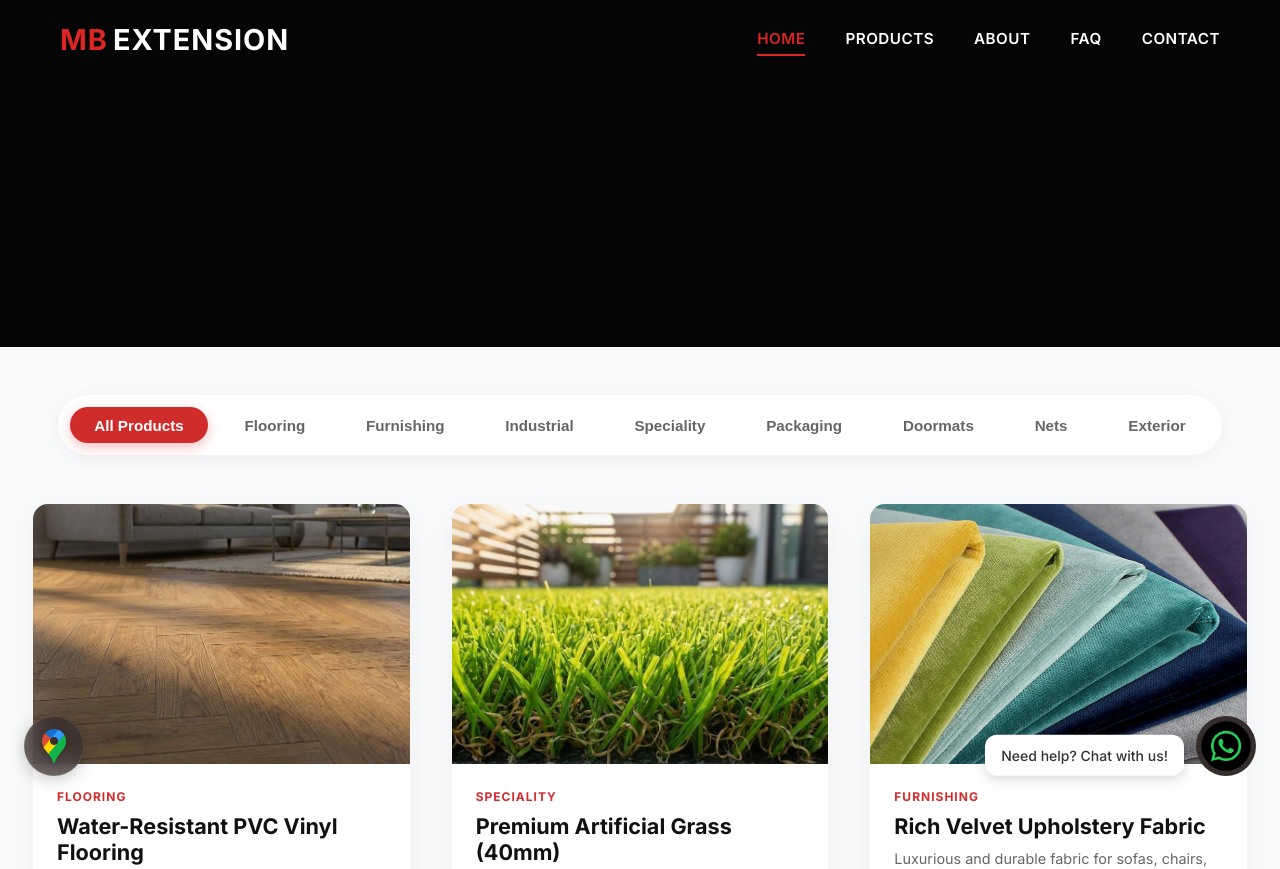
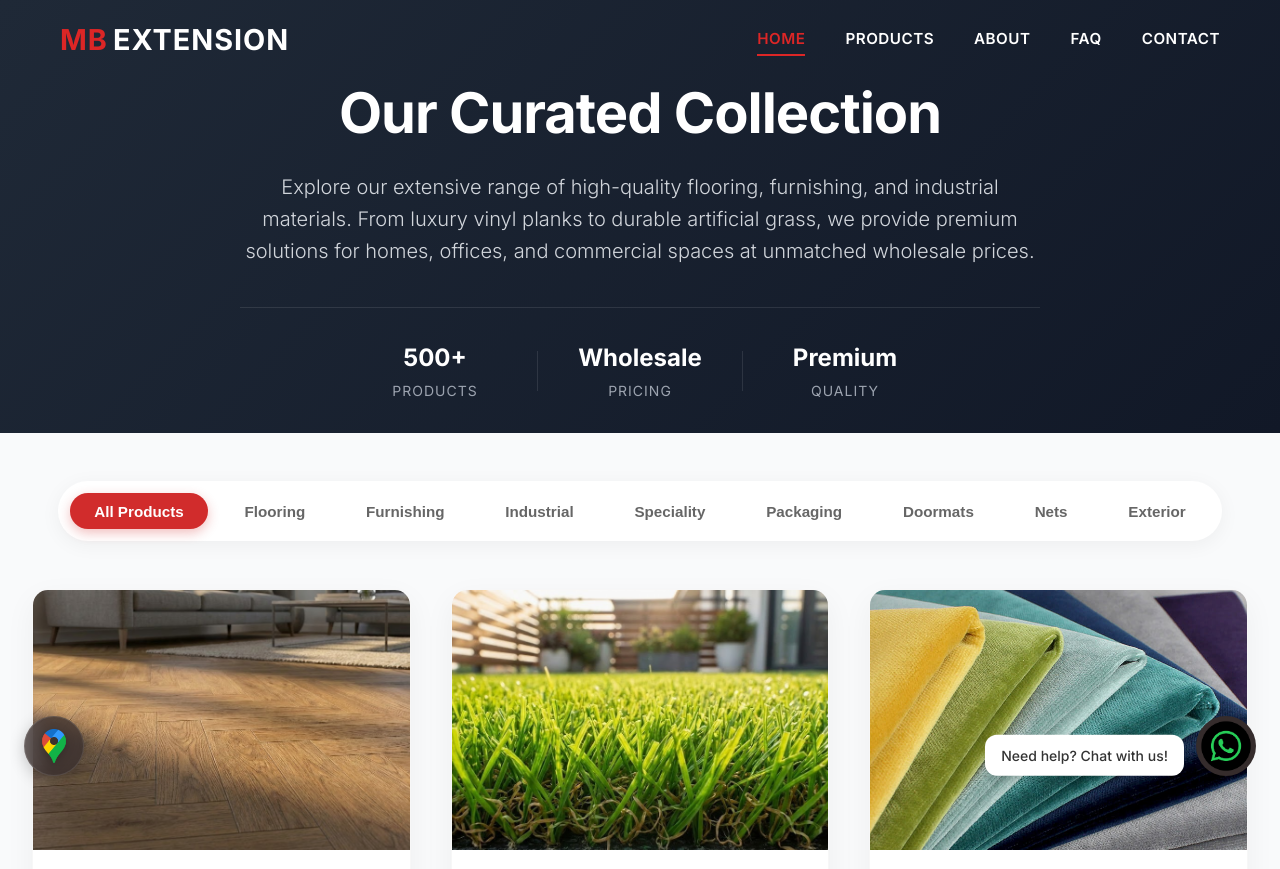
Before and after one commit to Girish2513/Manoj-Brothers-Extension, a React (Vite) app: page /products in a window 1280 px wide. Shown: the top 869 px of the page. Built offline with nearby package versions, Linux system fonts and the light colour scheme.

Commit message:
fixed minor cahnges

```diff
--- a/src/components/Home-section/Collections.css
+++ b/src/components/Home-section/Collections.css
@@ -85,10 +85,10 @@
     transform: scale(1.05);
 }
 
-.collection-card:hover .collection-overlay {
+/* .collection-card:hover .collection-overlay {
     background: rgba(195, 0, 47, 0.85);
-    /* Red Overlay on Hover */
-}
+    Red Overlay on Hover
+} */
 
 .collection-content {
     color: var(--color-white);
--- a/src/components/Home-section/Collections.jsx
+++ b/src/components/Home-section/Collections.jsx
@@ -6,7 +6,7 @@ import './Collections.css';
 
 // Importing existing images for collage
 import carpetImg from '../../assets/beige-carpet.jpg';
-import curtainImg from '../../assets/black-curtain.jpg';
+import flooringImg from '../../assets/Luxury_vinyl_plank.jpeg';
 import grassImg from '../../assets/green_artificial_grass.jpg';
 
 const collections = [
@@ -26,9 +26,9 @@ const collections = [
     },
     {
         id: 3,
-        title: 'Furnishing',
-        subtitle: 'Luxury Curtains',
-        image: curtainImg,
+        title: 'Flooring',
+        subtitle: 'Luxury Vinyl Planks',
+        image: flooringImg,
         size: 'tall'
     }
 ];
--- a/src/components/Home-section/HeroSection.css
+++ b/src/components/Home-section/HeroSection.css
@@ -1,10 +1,11 @@
 .hero-section {
   position: relative;
-  height: 100vh;
+  min-height: 100vh;
   width: 100%;
   display: flex;
   align-items: flex-start;
-  padding-top: 22vh; /* balanced – do NOT change */
+  padding-top: 15vh;
+  /* balanced – do NOT change */
   overflow: hidden;
   background-color: var(--color-black);
 }
@@ -28,11 +29,9 @@
 .hero-overlay {
   position: absolute;
   inset: 0;
-  background: linear-gradient(
-    to bottom,
-    rgba(5, 5, 5, 0.3) 0%,
-    rgba(5, 5, 5, 0.85) 100%
-  );
+  background: linear-gradient(to bottom,
+      rgba(5, 5, 5, 0.3) 0%,
+      rgba(5, 5, 5, 0.85) 100%);
   z-index: 1;
 }
 
@@ -41,7 +40,7 @@
   position: relative;
   z-index: 2;
   color: var(--color-white);
-  max-width: 1000px;
+  width: 100%;
 }
 
 /* --- SCROLL REVEAL ANIMATION LOGIC --- */
@@ -50,6 +49,7 @@
     opacity: 0;
     transform: translateY(60px);
   }
+
   to {
     opacity: 1;
     transform: translateY(0);
@@ -63,7 +63,7 @@
   letter-spacing: 2px;
   text-transform: uppercase;
   color: rgba(255, 255, 255, 0.8);
-  margin-bottom: 18px;
+  /* margin-bottom: 18px; */
   border-left: 2px solid var(--color-red-accent);
   padding-left: 16px;
 
@@ -90,6 +90,8 @@
 
   /* Initial State: Hidden */
   opacity: 0;
+
+  max-width: 900px;
 }
 
 .hero-section.visible .hero-title {
@@ -184,6 +186,7 @@
   from {
     transform: scale(1.1);
   }
+
   to {
     transform: scale(1);
   }
--- a/src/components/Home-section/HeroSection.jsx
+++ b/src/components/Home-section/HeroSection.jsx
@@ -65,7 +65,7 @@ const HeroSection = () => {
           <Link to="/products" className="btn btn-primary">
             Explore Collection
           </Link>
-          <Link to="/contact" className="btn btn-outline">
+          <Link to="/contact" className="btn btn-white">
             Visit Showroom <ArrowRight size={18} style={{ marginLeft: '8px' }} />
           </Link>
         </div>
--- a/src/components/Home-section/WhyChooseUs.jsx
+++ b/src/components/Home-section/WhyChooseUs.jsx
@@ -1,5 +1,5 @@
 import React, { useEffect, useRef, useState } from 'react';
-import { Shield, Clock, Star, Truck } from 'lucide-react';
+import { Shield, Star, Truck, Layers } from 'lucide-react';
 import './WhyChooseUs.css';
 
 const features = [
@@ -17,9 +17,9 @@ const features = [
   },
   {
     id: 3,
-    icon: <Clock size={32} />,
-    title: "Quick Installation",
-    desc: "Expert team for swift & perfect fitting."
+    icon: <Layers size={32} />,
+    title: "Wide Selection",
+    desc: "Extensive collection of modern designs."
   },
   {
     id: 4,
--- a/src/pages/About.css
+++ b/src/pages/About.css
@@ -110,6 +110,7 @@
   -webkit-text-fill-color: transparent;
   color: transparent;
   line-height: 1.2;
+  text-align: center;
 }
 
 .about-hero p {
@@ -136,6 +137,7 @@
   font-size: 2.2rem;
   margin-bottom: 1.5rem;
   color: var(--about-text-black);
+  text-align: center;
 }
 
 .about-promise p {
@@ -168,6 +170,8 @@
 
 .about-timeline h2 {
   text-align: center;
+  width: 100%;
+  display: block;
   font-size: 2.5rem;
   margin-bottom: 4rem;
   color: white;
@@ -317,6 +321,8 @@
 
 .about-pillars h2 {
   text-align: center;
+  width: 100%;
+  display: block;
   font-size: 2.5rem;
   margin-bottom: 4rem;
   color: var(--about-text-black);
@@ -394,6 +400,8 @@
 
 .about-trust h2 {
   text-align: center;
+  width: 100%;
+  display: block;
   font-size: 2rem;
   margin-bottom: 3rem;
   color: white;
@@ -414,10 +422,10 @@
 
 @media (min-width: 768px) {
   .trust-list {
-    flex-direction: row;
-    flex-wrap: wrap;
+    display: grid;
+    grid-template-columns: repeat(2, 1fr);
+    gap: 2rem;
     justify-content: center;
-    gap: 3rem;
   }
 }
 
@@ -458,6 +466,9 @@
 .cta-section h2 {
   font-size: 2.5rem;
   margin-bottom: 1.5rem;
+  text-align: center;
+  width: 100%;
+  display: block;
 }
 
 .cta-section p {
--- a/src/pages/FAQ.jsx
+++ b/src/pages/FAQ.jsx
@@ -20,10 +20,6 @@ const FAQItem = ({ question, answer }) => {
 
 const FAQ = () => {
     const faqs = [
-        {
-            q: "Do you offer installation services?",
-            a: "Yes, we provide professional installation for all our products, including PVC flooring, artificial grass, and wallpapers, ensuring a perfect finish."
-        },
         {
             q: "Can I get a custom size for carpets or mats?",
             a: "Absolutely! We specialize in custom-cut solutions. Visit our showroom or contact us with your dimensions for a tailored quote."
--- a/src/pages/Products.css
+++ b/src/pages/Products.css
@@ -4,16 +4,17 @@
 .products-page {
   font-family: var(--font-body, sans-serif);
   color: var(--text-dark, #333);
-  background-color: #f9fafb; /* Light grey background */
+  background-color: #f9fafb;
+  /* Light grey background */
   min-height: 100vh;
 }
 
 /* --- HERO SECTION --- */
 .products-hero {
   position: relative;
-  background-color: #050505; /* Deep black to match Home */
+  background: linear-gradient(135deg, #1f2937 0%, #111827 100%);
   color: white;
-  padding: 8rem 2rem 6rem;
+  padding: 5rem 6rem 2rem;
   text-align: center;
   overflow: hidden;
   margin-bottom: 3rem;
@@ -26,18 +27,97 @@
   margin: 0 auto;
 }
 
+/* --- ANIMATIONS --- */
+@keyframes fadeUp {
+  from {
+    opacity: 0;
+    transform: translateY(30px);
+  }
+
+  to {
+    opacity: 1;
+    transform: translateY(0);
+  }
+}
+
 .hero-title {
   font-family: var(--font-heading, serif);
   font-size: 3.5rem;
   margin-bottom: 1.5rem;
-  color: #fff;
+  color: #ffffff;
+  line-height: 1.2;
+  opacity: 0;
+  animation: fadeUp 0.8s ease-out forwards;
 }
 
 .hero-subtitle {
   font-size: 1.25rem;
+  color: #d1d5db;
+  /* Lighter grey for better contrast on dark bg */
+  margin: 0 auto 2.5rem auto;
+  /* Center horizontally */
+  max-width: 800px;
+  /* Limit width for better readability */
+  line-height: 1.6;
+  opacity: 0;
+  animation: fadeUp 0.8s ease-out forwards;
+  animation-delay: 0.2s;
+}
+
+.hero-stats {
+  display: flex;
+  justify-content: center;
+  align-items: center;
+  gap: 2rem;
+  margin-top: 2rem;
+  padding-top: 2rem;
+  border-top: 1px solid rgba(255, 255, 255, 0.1);
+  opacity: 0;
+  animation: fadeUp 0.8s ease-out forwards;
+  animation-delay: 0.4s;
+}
+
+.stat-item {
+  display: flex;
+  flex-direction: column;
+  align-items: center;
+  min-width: 140px;
+  /* Ensure equal width for alignment */
+}
+
+.stat-value {
+  font-size: 1.5rem;
+  font-weight: 700;
+  color: white;
+  margin-bottom: 0.25rem;
+}
+
+.stat-label {
+  font-size: 0.875rem;
   color: #9ca3af;
-  margin-bottom: 0;
-  line-height: 1.6;
+  text-transform: uppercase;
+  letter-spacing: 1px;
+}
+
+.stat-separator {
+  width: 1px;
+  height: 40px;
+  background-color: rgba(255, 255, 255, 0.1);
+}
+
+@media (max-width: 600px) {
+  .hero-stats {
+    flex-wrap: wrap;
+    gap: 1.5rem;
+  }
+
+  .stat-separator {
+    display: none;
+  }
+
+  .stat-item {
+    width: 45%;
+  }
 }
 
 /* --- FILTER SECTION --- */
@@ -100,6 +180,7 @@
     opacity: 0;
     transform: translateY(40px);
   }
+
   to {
     opacity: 1;
     transform: translateY(0);
@@ -165,11 +246,9 @@
   pointer-events: none;
   z-index: 2;
   opacity: 0;
-  background: radial-gradient(
-    600px circle at var(--mouse-x) var(--mouse-y),
-    rgba(255, 255, 255, 0.3),
-    transparent 40%
-  );
+  background: radial-gradient(600px circle at var(--mouse-x) var(--mouse-y),
+      rgba(255, 255, 255, 0.3),
+      transparent 40%);
   transition: opacity 0.3s;
   mix-blend-mode: overlay;
 }
@@ -186,7 +265,8 @@
   z-index: 3;
   display: flex;
   flex-direction: column;
-  height: 100%; /* Fill remaining height */
+  height: 100%;
+  /* Fill remaining height */
 }
 
 .product-category {
@@ -213,7 +293,8 @@
   line-height: 1.5;
   margin-bottom: 1.5rem;
   display: -webkit-box;
-  -webkit-line-clamp: 2; /* Limit to 2 lines */
+  -webkit-line-clamp: 2;
+  /* Limit to 2 lines */
   -webkit-box-orient: vertical;
   overflow: hidden;
 }
@@ -222,7 +303,7 @@
 .product-overlay {
   position: absolute;
   inset: 0;
-  background: rgba(0,0,0,0.2);
+  background: rgba(0, 0, 0, 0.2);
   display: flex;
   align-items: center;
   justify-content: center;
@@ -256,7 +337,8 @@
 
 /* Visual footer link */
 .card-footer-visual {
-  margin-top: auto; /* Pushes to bottom */
+  margin-top: auto;
+  /* Pushes to bottom */
   border-top: 1px solid #f3f4f6;
   padding-top: 1rem;
 }
--- a/src/pages/Products.jsx
+++ b/src/pages/Products.jsx
@@ -184,7 +184,28 @@ const Products = () => {
       <section className="products-hero">
         <div className="hero-content">
           <h1 className="hero-title">Our Curated Collection</h1>
-          <p className="hero-subtitle">Discover premium materials engineered for excellence. From industrial strength to residential luxury.</p>
+          <p className="hero-subtitle">
+            Explore our extensive range of high-quality flooring, furnishing, and industrial materials.
+            From luxury vinyl planks to durable artificial grass, we provide premium solutions
+            for homes, offices, and commercial spaces at unmatched wholesale prices.
+          </p>
+
+          <div className="hero-stats">
+            <div className="stat-item">
+              <span className="stat-value">500+</span>
+              <span className="stat-label">Products</span>
+            </div>
+            <div className="stat-separator"></div>
+            <div className="stat-item">
+              <span className="stat-value">Wholesale</span>
+              <span className="stat-label">Pricing</span>
+            </div>
+            <div className="stat-separator"></div>
+            <div className="stat-item">
+              <span className="stat-value">Premium</span>
+              <span className="stat-label">Quality</span>
+            </div>
+          </div>
         </div>
       </section>
 
```
